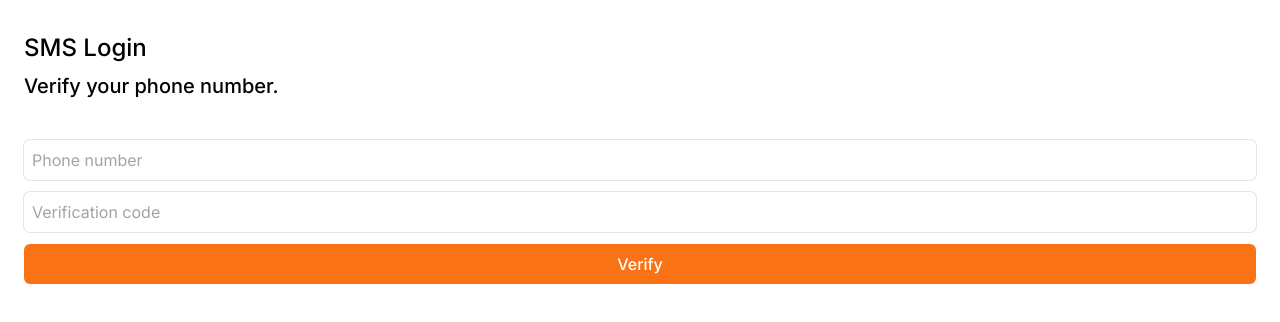
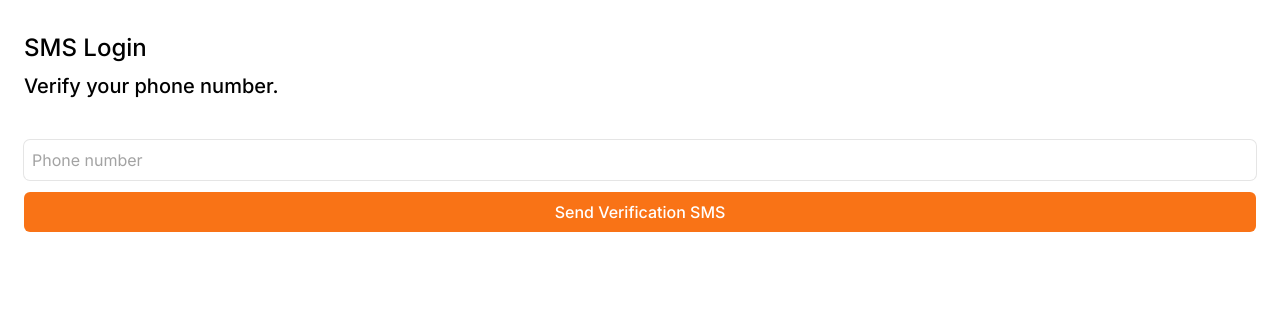
Before and after one commit to younhoso/carrot_market_class, a Next.js app: page /sms in a window 1280 px wide. Shown: the top 322 px of the page. Built offline with nearby package versions, Linux system fonts and the light colour scheme.

Commit message:
Feat: Validation

```diff
--- a/app/create-account/actions.ts
+++ b/app/create-account/actions.ts
@@ -1,9 +1,10 @@
 "use server";
+import {
+  PASSWORD_MIN_LENGTH,
+  PASSWORD_REGEX,
+  PASSWORD_REGEX_ERROR,
+} from "@/lib/constants";
 import { z } from "zod";
-
-const passwordRegex = new RegExp(
-  /^(?=.*[a-z])(?=.*[A-Z])(?=.*\d)(?=.*?[#?!@$%^&*-]).+$/
-);
 
 const checkUsername = (username: string) => !username.includes("potato");
 const checkPasswords = ({
@@ -23,8 +24,6 @@ const formSchema = z
         invalid_type_error: "Username must be a string!",
         required_error: "Where is my username???",
       })
-      .min(3, "Way too short!!")
-      .max(10, "That is too long")
       .toLowerCase()
       .trim()
       .transform((username) => `🔥 ${username}`)
@@ -32,12 +31,9 @@ const formSchema = z
     email: z.string().email().toLowerCase(),
     password: z
       .string()
-      .min(10)
-      .regex(
-        passwordRegex,
-        "비밀번호는 소문자, 대문자, 숫자, 특수문자를 포함해야 합니다."
-      ),
-    confirm_password: z.string().min(10),
+      .min(PASSWORD_MIN_LENGTH)
+      .regex(PASSWORD_REGEX, PASSWORD_REGEX_ERROR),
+    confirm_password: z.string().min(PASSWORD_MIN_LENGTH),
   })
   .refine(checkPasswords, {
     message: "두 비밀번호가 동일해야 합니다!",
--- a/app/create-account/page.tsx
+++ b/app/create-account/page.tsx
@@ -5,6 +5,7 @@ import Input from "@/components/ui/input";
 import SocialLogin from "@/components/ui/social-login";
 import { useFormState } from "react-dom";
 import createAccount from "./actions";
+import { PASSWORD_MIN_LENGTH } from "@/lib/constants";
 
 export default function CreateAccount() {
   const [state, dispatch] = useFormState(createAccount, null);
@@ -36,7 +37,7 @@ export default function CreateAccount() {
           name="password"
           type="password"
           placeholder="Password"
-          minLength={4}
+          minLength={PASSWORD_MIN_LENGTH}
           required
           errors={state?.fieldErrors.password}
         />
@@ -44,7 +45,7 @@ export default function CreateAccount() {
           name="confirm_password"
           type="password"
           placeholder="Confirm Password"
-          minLength={4}
+          minLength={PASSWORD_MIN_LENGTH}
           required
           errors={state?.fieldErrors.confirm_password}
         />
--- a/app/login/actions.ts
+++ b/app/login/actions.ts
@@ -1,17 +1,34 @@
 "use server";
 
-export type FormState = { error: string[] | null };
+import {
+  PASSWORD_MIN_LENGTH,
+  PASSWORD_REGEX,
+  PASSWORD_REGEX_ERROR,
+} from "@/lib/constants";
+import { z } from "zod";
 
-const handleForm = async (
-  prevState: any,
-  formData: FormData
-): Promise<FormState> => {
-  console.log(prevState);
-  console.log(formData);
-  await new Promise((resolve) => setTimeout(resolve, 5000));
-  return {
-    error: ["잘못된 비밀번호", "비밀번호가 너무 짧습니다"],
+const formSchema = z.object({
+  email: z.string().email().toLowerCase(),
+  password: z
+    .string({
+      required_error: "비밀번호를 입력해주세요.",
+    })
+    .min(PASSWORD_MIN_LENGTH)
+    .regex(PASSWORD_REGEX, PASSWORD_REGEX_ERROR),
+});
+
+const login = async (prevState: any, formData: FormData) => {
+  const data = {
+    email: formData.get("email"),
+    password: formData.get("password"),
   };
+  const result = formSchema.safeParse(data);
+  if (!result.success) {
+    console.log(result.error.flatten());
+    return result.error.flatten();
+  } else {
+    console.log(result.data);
+  }
 };
 
-export default handleForm;
+export default login;
--- a/app/login/page.tsx
+++ b/app/login/page.tsx
@@ -4,12 +4,19 @@ import FormButton from "@/components/ui/button";
 import FormInput from "@/components/ui/input";
 import SocialLogin from "@/components/ui/social-login";
 import { useFormState } from "react-dom";
-import handleForm, { FormState } from "./actions";
+import login from "./actions";
+import { PASSWORD_MIN_LENGTH } from "@/lib/constants";
 
-const initialState: FormState = { error: null };
+const initialErrorState = {
+  formErrors: [],
+  fieldErrors: {
+    email: [],
+    password: [],
+  },
+};
 
 export default function LogIn() {
-  const [state, action, isPending] = useFormState(handleForm, initialState);
+  const [state, dispatch, isPending] = useFormState(login, initialErrorState);
 
   return (
     <div className="flex flex-col gap-10 py-8 px-6">
@@ -17,13 +24,21 @@ export default function LogIn() {
         <h1 className="text-2xl">안녕하세요!</h1>
         <h2 className="text-xl">Log in with email and password.</h2>
       </div>
-      <form action={action} className="flex flex-col gap-3">
-        <FormInput name="email" type="email" placeholder="Email" required />
+      <form action={dispatch} className="flex flex-col gap-3">
+        <FormInput
+          name="email"
+          type="email"
+          placeholder="Email"
+          required
+          errors={state?.fieldErrors.email}
+        />
         <FormInput
           name="password"
           type="password"
           placeholder="Password"
           required
+          minLength={PASSWORD_MIN_LENGTH}
+          errors={state?.fieldErrors.password}
         />
         <FormButton text="Log in" />
       </form>
--- /dev/null
+++ b/app/sms/actions.ts
@@ -0,0 +1,49 @@
+"use server";
+
+import { z } from "zod";
+import validator from "validator";
+import { redirect } from "next/navigation";
+
+interface ActionState {
+  token: boolean;
+}
+
+const phoneSchema = z
+  .string()
+  .trim()
+  .refine(
+    (phone) => validator.isMobilePhone(phone, "ko-KR"),
+    "잘못된 번호 형식입니다."
+  );
+
+const tokenSchema = z.coerce.number().min(100000).max(999999);
+
+const smsLogIn = (prevState: ActionState, formData: FormData) => {
+  const phone = formData.get("phone");
+  const token = formData.get("token");
+  if (!prevState.token) {
+    const result = phoneSchema.safeParse(phone);
+    if (!result.success) {
+      return {
+        token: false,
+        error: result.error.flatten(),
+      };
+    } else {
+      return {
+        token: true,
+      };
+    }
+  } else {
+    const result = tokenSchema.safeParse(token);
+    if (!result.success) {
+      return {
+        token: true,
+        error: result.error.flatten(),
+      };
+    } else {
+      redirect("/");
+    }
+  }
+};
+
+export default smsLogIn;
--- a/app/sms/page.tsx
+++ b/app/sms/page.tsx
@@ -1,29 +1,44 @@
-import FormButton from "@/components/ui/button";
-import FormInput from "@/components/ui/input";
+"use client";
+
+import Button from "@/components/ui/button";
+import Input from "@/components/ui/input";
+import { useFormState } from "react-dom";
+import smsLogIn from "./actions";
+
+const initialState = {
+  token: false,
+  error: undefined,
+};
 
 export default function SMSLogin() {
+  const [state, dispatch, isPending] = useFormState(smsLogIn, initialState);
+
   return (
     <div className="flex flex-col gap-10 py-8 px-6">
       <div className="flex flex-col gap-2 *:font-medium">
         <h1 className="text-2xl">SMS Login</h1>
         <h2 className="text-xl">Verify your phone number.</h2>
       </div>
-      <form className="flex flex-col gap-3">
-        <FormInput
-          name="number"
+      <form action={dispatch} className="flex flex-col gap-3">
+        <Input
+          name="phone"
           type="number"
           placeholder="Phone number"
           required
-          errors={[]}
+          errors={state.error?.formErrors}
         />
-        <FormInput
-          name="number"
-          type="number"
-          placeholder="Verification code"
-          required
-          errors={[]}
-        />
-        <FormButton loading={false} text="Verify" />
+        {state.token && (
+          <Input
+            name="token"
+            type="number"
+            placeholder="Verification code"
+            required
+            min={100000}
+            max={999999}
+          />
+        )}
+
+        <Button text={state.token ? "Verify Token" : "Send Verification SMS"} />
       </form>
     </div>
   );
--- /dev/null
+++ b/lib/constants.ts
@@ -0,0 +1,6 @@
+export const PASSWORD_MIN_LENGTH = 4;
+export const PASSWORD_REGEX = new RegExp(
+  /^(?=.*[a-z])(?=.*[A-Z])(?=.*\d)(?=.*?[#?!@$%^&*-]).+$/
+);
+export const PASSWORD_REGEX_ERROR =
+  "비밀번호는 소문자, 대문자, 숫자, 특수문자를 포함해야 합니다.";
--- a/package.json
+++ b/package.json
@@ -23,7 +23,7 @@
     "react-hook-form": "^7.51.0",
     "server-only": "^0.0.1",
     "twilio": "^4.23.0",
-    "validator": "^13.11.0",
+    "validator": "^13.15.23",
     "zod": "^3.22.4"
   },
   "devDependencies": {
```
Also changed, not shown: 1 other file (tests, documents, lock files or other folders).
